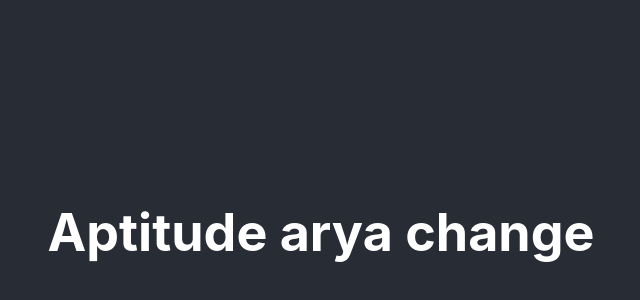
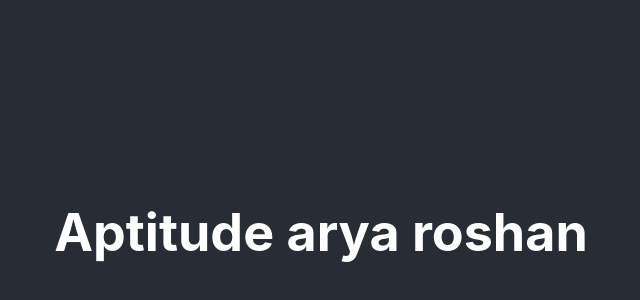
Before and after one commit to OmZend/aptitude-web, a React (Create React App) app in the folder aptitude-web/: page / in a window 1280 px wide. Shown: the part 168-468 px from the top of the page, without its empty margins (319-959 px from the left). Built offline with nearby package versions, Linux system fonts and the light colour scheme.

Commit message:
edit from arya again

```diff
--- a/aptitude-web/src/App.js
+++ b/aptitude-web/src/App.js
@@ -4,7 +4,7 @@ function App() {
   return (
     <div className="App">
       <header className="App-header">
-      <h1>Aptitude arya change</h1>
+      <h1>Aptitude arya roshan</h1>
       </header>
     </div>
   );
```
